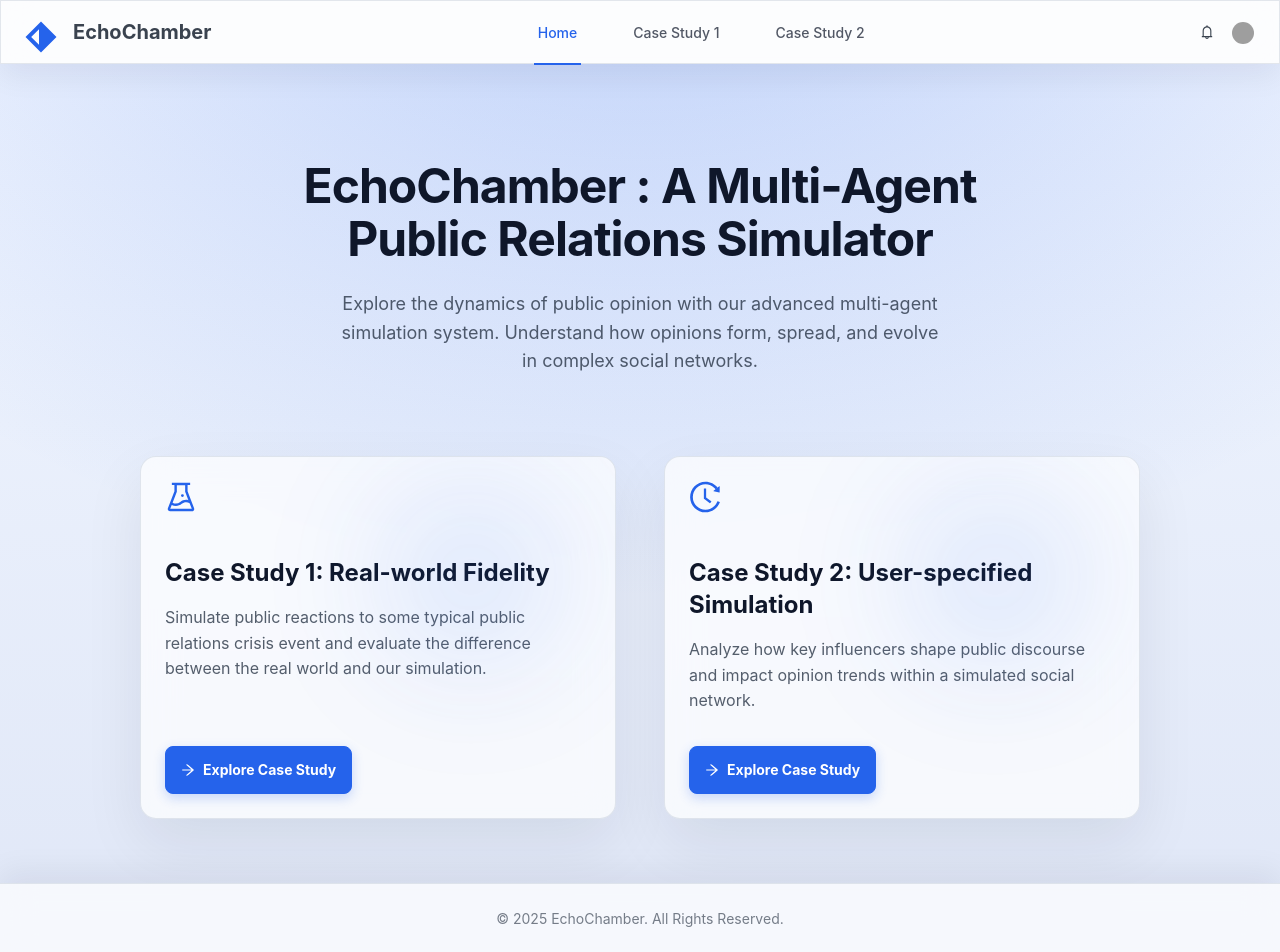
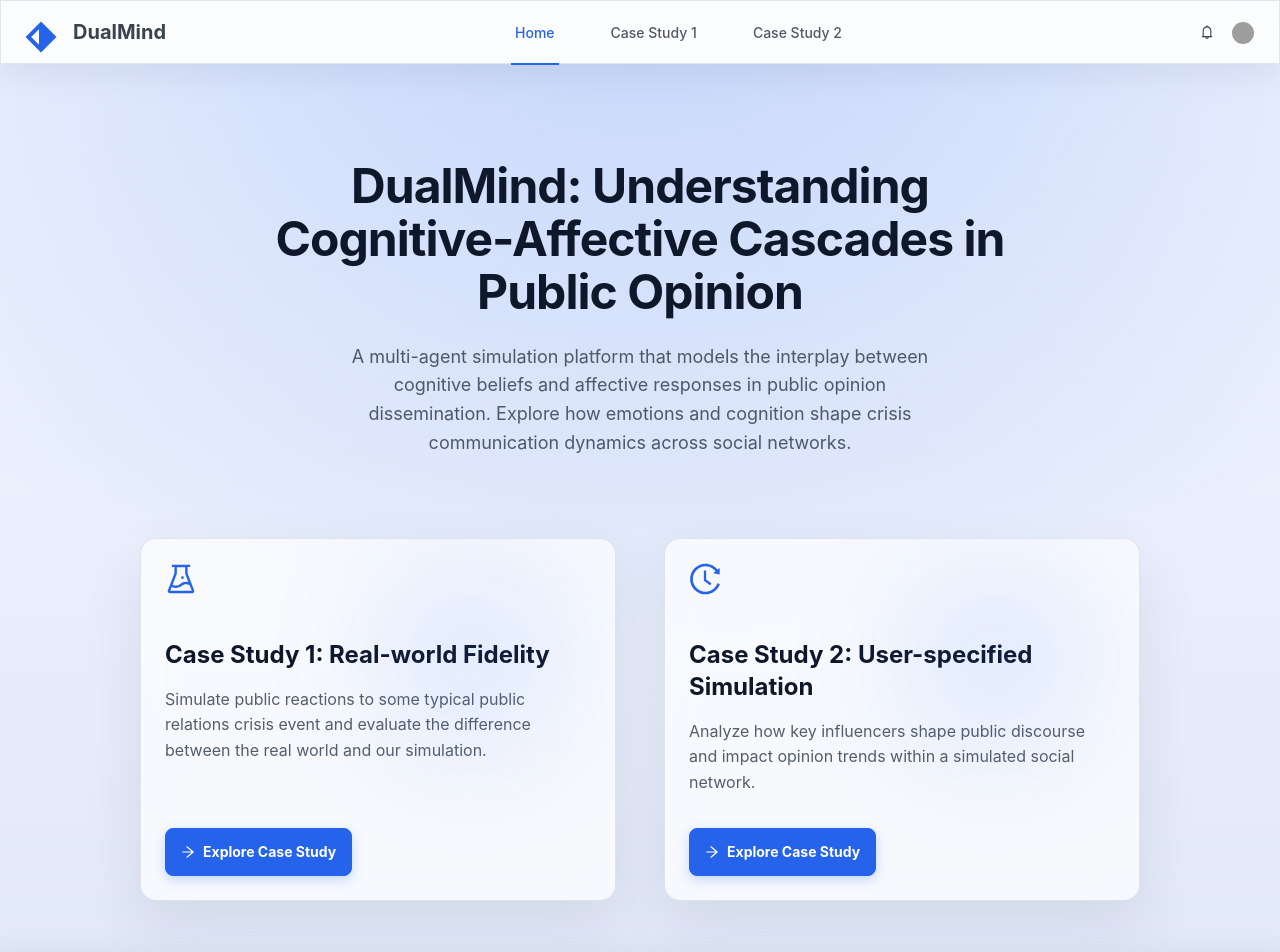
Before and after one commit to thepttea/WWW-demo, a React (Vite) app in the folder frontend/: page / in a window 1280 px wide. Shown: the top 952 px of the page. Built offline with nearby package versions, Linux system fonts and the light colour scheme; grey boxes are pictures that could not be loaded; the HTML template or start-up script is replaced by a standard one.

Commit message:
change echochamber to dualmind

```diff
--- a/frontend/index.html
+++ b/frontend/index.html
@@ -7,11 +7,11 @@
     <meta name="theme-color" content="#000000" />
     <meta
       name="description"
-      content="EchoChamber - A Multi-Agent Public Relations Simulator"
+      content="DualMind - Understanding Cognitive-Affective Cascades in Public Opinion via Multi-Agent Simulation"
     />
     <link rel="apple-touch-icon" href="/logo192.png" />
     <link rel="manifest" href="/manifest.json" />
-    <title>EchoChamber</title>
+    <title>DualMind</title>
   </head>
   <body>
     <noscript>You need to enable JavaScript to run this app.</noscript>
--- a/frontend/src/layout/Header.tsx
+++ b/frontend/src/layout/Header.tsx
@@ -48,7 +48,7 @@ const Header: React.FC<HeaderProps> = ({ currentScenario, onScenarioChange }) =>
                 </defs>
               </svg>
             </div>
-            <h1 className="logo-text">EchoChamber</h1>
+            <h1 className="logo-text">DualMind</h1>
           </div>
         </div>
 
--- a/frontend/src/pages/HomePage.tsx
+++ b/frontend/src/pages/HomePage.tsx
@@ -27,11 +27,11 @@ const HomePage: React.FC<HomePageProps> = ({
       <div className="home-content">
         <div className="hero-section">
           <Title level={1} className="hero-title">
-            EchoChamber : A Multi-Agent Public Relations Simulator
+            DualMind: Understanding Cognitive-Affective Cascades in Public Opinion
           </Title>
           <Paragraph className="hero-description">
-            Explore the dynamics of public opinion with our advanced multi-agent simulation system.
-            Understand how opinions form, spread, and evolve in complex social networks.
+            A multi-agent simulation platform that models the interplay between cognitive beliefs and affective responses in public opinion dissemination.
+            Explore how emotions and cognition shape crisis communication dynamics across social networks.
           </Paragraph>
         </div>
 
@@ -85,7 +85,7 @@ const HomePage: React.FC<HomePageProps> = ({
       <footer className="home-footer">
         <div className="footer-content">
           <Paragraph className="footer-text">
-            © 2025 EchoChamber. All Rights Reserved.
+            © 2025 DualMind. All Rights Reserved.
           </Paragraph>
         </div>
       </footer>
--- a/frontend/src/pages/scenario1/Scenario1Page.tsx
+++ b/frontend/src/pages/scenario1/Scenario1Page.tsx
@@ -425,10 +425,10 @@ const Scenario1Page: React.FC = () => {
     <div className="scenario1-page">
       <div className="page-header">
         <Title level={2} className="page-title">
-          EchoChamber: A Simulator for Public Relations Crisis Dynamics
+          DualMind: Cognitive-Affective Simulation for PR Crisis Dynamics
         </Title>
         <Paragraph className="page-description">
-          Analyze public opinion propagation through multi-agent llm-based simulation.
+          Simulate public opinion evolution through dual-component agent architecture modeling cognitive beliefs and affective responses.
         </Paragraph>
       </div>
 
--- a/frontend/src/pages/scenario2/Scenario2Page.tsx
+++ b/frontend/src/pages/scenario2/Scenario2Page.tsx
@@ -84,10 +84,10 @@ const Scenario2Page: React.FC = () => {
     <div className="scenario2-page">
       <div className="page-header">
         <Title level={2} className="page-title">
-        EchoChamber: A Simulator for Public Relations Crisis Dynamics
+        DualMind: Cognitive-Affective Simulation for PR Crisis Dynamics
         </Title>
         <Paragraph className="page-description">
-        Analyze public opinion propagation through multi-agent llm-based simulation.
+        Simulate public opinion evolution through dual-component agent architecture modeling cognitive beliefs and affective responses.
         </Paragraph>
       </div>
 
--- a/frontend/src/pages/scenario2/Scenario2SimulationPage.tsx
+++ b/frontend/src/pages/scenario2/Scenario2SimulationPage.tsx
@@ -510,7 +510,7 @@ const Scenario2SimulationPage: React.FC<Scenario2SimulationPageProps> = ({
     <div className="scenario2-simulation-page">
       <div className="page-header">
         <Title level={2} className="page-title">
-          EchoChamber: A Simulator for Public Relations Crisis Dynamics
+          DualMind: Cognitive-Affective Simulation for PR Crisis Dynamics
         </Title>
       </div>
 
```
Also changed, not shown: 1 other file (tests, documents, lock files or other folders).
